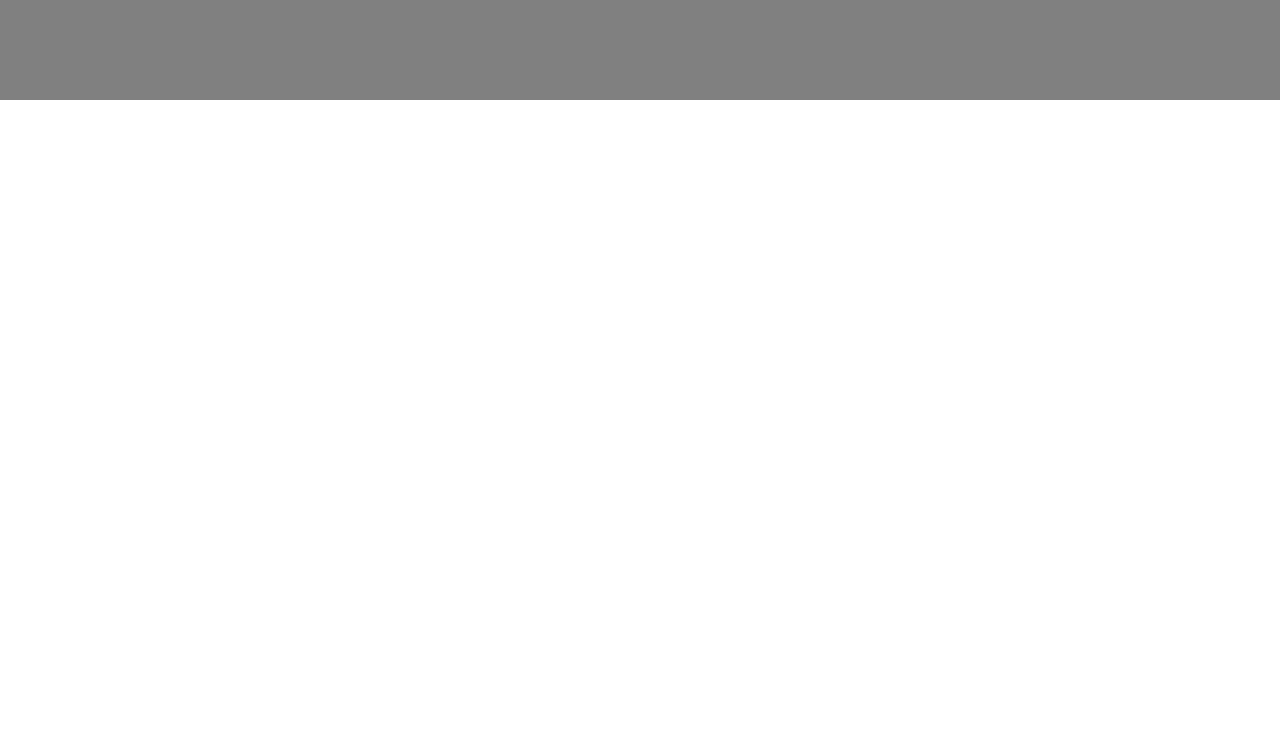
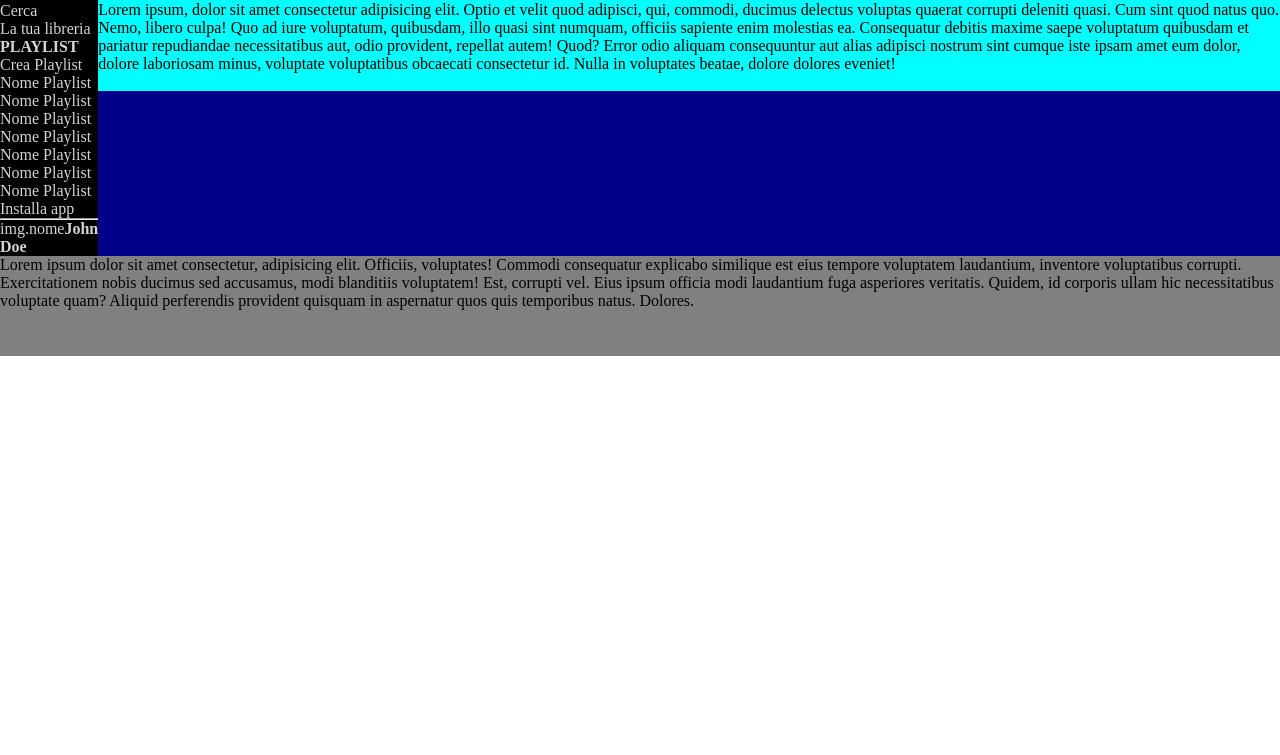
Before and after one commit to Endri-Tosku/html-css-spotifyweb, a plain HTML site: page index.html in a window 1280 px wide. Shown: the part 45-800 px from the top of the page. Drawn offline with Linux system fonts and the light colour scheme.

Commit message:
fix: sistemata la struttura della pagina

```diff
--- a/css/style.css
+++ b/css/style.css
@@ -15,23 +15,31 @@
 
 /* debug */
 .container {
-    background-color: antiquewhite;
     display: flex;
     width: 100%;
 }
 
 .sidebar {
+    display: flex;
+    flex-direction: column;
     background-color: black;
     width: 200px;
+    color: lightgrey;
 }
-
-.overflow {
+header {
+    background-color: green;
+}
+.container-desta {
     background-color: darkblue;
     flex-grow: 1;
 }
 
+.overflow {
+    background-color: aqua;
+}
+
 footer {
     background-color: grey;
-height: 100px;
-
+    height: 100px;
+    position: fixed;
 }
--- a/index.html
+++ b/index.html
@@ -12,27 +12,65 @@
 <body>
     <!-- container contenuto -->
     <div class="container">
-        <!-- header opacity -->
-        <header>
-            <button>EFFETTUA L'UPGRADE</button>
-        </header>
         <!-- contenuto sidebar -->
         <div class="sidebar">
+            <img src="./img/logo.svg" alt="">
             <a>Home</a>
             <a>Cerca</a>
             <a>La tua libreria</a>
+            <h4>PLAYLIST</h4>
+            <a>Crea Playlist</a>
+            <!-- lista sidebar con overflow -->
+            <div>
+                <ul>
+                    <li><a>Nome Playlist</a></li>
+                    <li><a>Nome Playlist</a></li>
+                    <li><a>Nome Playlist</a></li>
+                    <li><a>Nome Playlist</a></li>
+                    <li><a>Nome Playlist</a></li>
+                    <li><a>Nome Playlist</a></li>
+                    <li><a>Nome Playlist</a></li>
+                </ul>
+            </div>
+            <div>
+                <a>Installa app</a>
+                <hr>
+                <a><span>img.nome</span><b>John Doe</b></a>
+            </div>
         </div>
-        <!-- comtenuto overflow -->
-        <div class="overflow">
-            <h2>Recentli played</h2>
-            <div>
-                <img src="" alt="">
+        <!-- comtenuto destra -->
+        <div class="container-desta">
+            <!-- header opacity -->
+            <header>
+                <button>EFFETTUA L'UPGRADE</button>
+            </header>
+
+            <!-- contenuto destra in overflow -->
+            <div class="overflow">
+                <h2>Recentli played</h2>
+                <div>
+                    <p>Lorem ipsum, dolor sit amet consectetur adipisicing elit. Optio et velit quod adipisci, qui,
+                        commodi, ducimus delectus voluptas quaerat corrupti deleniti quasi. Cum sint quod natus quo.
+                        Nemo, libero culpa!
+                        Quo ad iure voluptatum, quibusdam, illo quasi sint numquam, officiis sapiente enim molestias ea.
+                        Consequatur debitis maxime saepe voluptatum quibusdam et pariatur repudiandae necessitatibus
+                        aut, odio provident, repellat autem! Quod?
+                        Error odio aliquam consequuntur aut alias adipisci nostrum sint cumque iste ipsam amet eum
+                        dolor, dolore laboriosam minus, voluptate voluptatibus obcaecati consectetur id. Nulla in
+                        voluptates beatae, dolore dolores eveniet!</p>
+                    <img src="" alt="">
+                </div>
             </div>
         </div>
     </div>
 
     <footer>
-
+        <p>Lorem ipsum dolor sit amet consectetur, adipisicing elit. Officiis, voluptates! Commodi consequatur explicabo
+            similique est eius tempore voluptatem laudantium, inventore voluptatibus corrupti. Exercitationem nobis
+            ducimus sed accusamus, modi blanditiis voluptatem!
+            Est, corrupti vel. Eius ipsum officia modi laudantium fuga asperiores veritatis. Quidem, id corporis ullam
+            hic necessitatibus voluptate quam? Aliquid perferendis provident quisquam in aspernatur quos quis temporibus
+            natus. Dolores.</p>
     </footer>
 
 </body>
```
